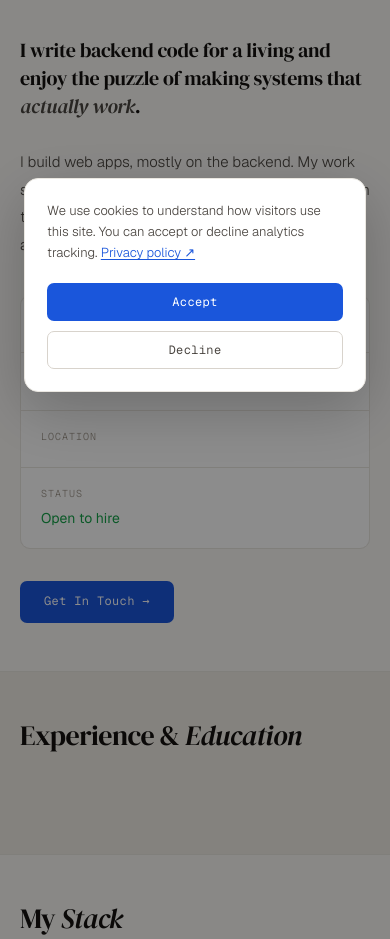
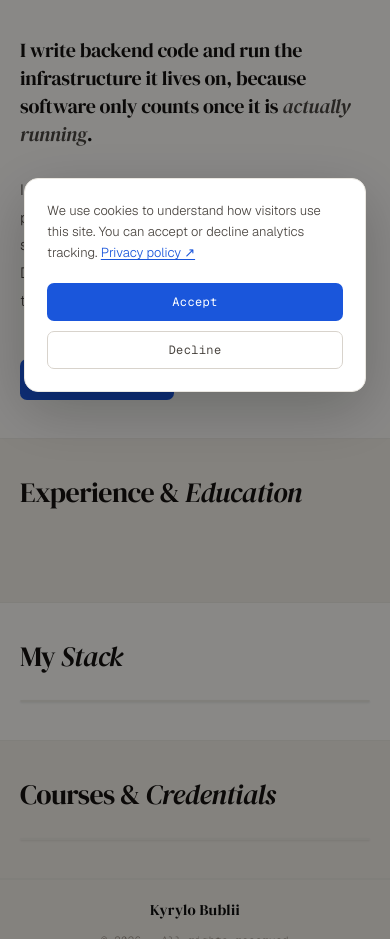
Before and after one commit to KyryloBublii/digital-cv, a Flask app: page /about in a window 390 px wide. Shown: the part 369-1308 px from the top of the page. Run offline with Flask 3, Linux system fonts and the light colour scheme; data that the repository does not hold is empty.

Commit message:
Change of visual

```diff
--- a/app.py
+++ b/app.py
@@ -17,6 +17,41 @@ if not _secret_key:
     raise RuntimeError("SECRET_KEY environment variable is not set")
 app.secret_key = _secret_key
 app.context_processor(inject_seo)
+
+
+def _static_exists(filename: str) -> bool:
+    """True when a file exists under static/.
+
+    Used by the picture() macro: a <source> pointing at a missing file is NOT
+    skipped by the browser — it wins the type match, 404s, and the <img>
+    fallback never runs, leaving a broken image.
+    """
+    return os.path.isfile(os.path.join(app.static_folder, filename))
+
+
+app.jinja_env.globals["static_exists"] = _static_exists
+
+
+def _to_bullets(value):
+    """Return a description as a list of bullet strings, or None for prose.
+
+    Accepts either a JSON array in profile.json, or a plain string whose lines
+    start with "-", "–" or "•" — so a list pasted straight from a CV renders as
+    a real <ul> instead of one run-on paragraph.
+    """
+    if isinstance(value, (list, tuple)):
+        items = [str(v).strip().lstrip("-–•").strip() for v in value]
+    elif isinstance(value, str):
+        lines = [line.strip() for line in value.splitlines() if line.strip()]
+        if not lines or not all(line.startswith(("-", "–", "•")) for line in lines):
+            return None
+        items = [line.lstrip("-–•").strip() for line in lines]
+    else:
+        return None
+    return [item for item in items if item] or None
+
+
+app.jinja_env.filters["bullets"] = _to_bullets
 
 
 @app.context_processor
--- a/static/css/custom.css
+++ b/static/css/custom.css
@@ -364,7 +364,14 @@ nav {
 /* ═══════════════════════════════════════════════
    SECTION HEADERS
 ═══════════════════════════════════════════════ */
-.s { padding: 90px 0; }
+.s { padding: 62px 0; }
+/* The first section on a page sits beneath the fixed nav, so its top padding
+   has to clear --nav-h before the normal section rhythm begins. Mobile
+   overrides this further down. */
+#about-top,
+#contact-top,
+#projects-top,
+#privacy-top { padding-top: calc(var(--nav-h) + 44px); }
 .s-alt {
   background: var(--bg-2);
   border-top: 1px solid var(--ink-5);
@@ -574,8 +581,11 @@ nav {
   display: grid;
   grid-template-columns: 300px 1fr;
   gap: 64px;
-  align-items: start;
+  align-items: stretch;   /* lets the copy column match the photo's height */
 }
+/* Copy fills the column so the CTA can sit on the photo's baseline, bottom-right. */
+.about-copy { display: flex; flex-direction: column; }
+.about-copy .about-links { margin-top: auto; display: flex; justify-content: flex-end; }
 .about-photo-box { position: sticky; top: 80px; }
 .about-photo {
   width: 100%;
@@ -621,27 +630,6 @@ nav {
   line-height: 1.85;
   margin-bottom: 16px;
 }
-.about-fact-grid {
-  display: grid;
-  grid-template-columns: 1fr 1fr;
-  gap: 1px;
-  background: var(--ink-5);
-  border: 1px solid var(--ink-5);
-  border-radius: var(--radius);
-  overflow: hidden;
-  margin: 36px 0 32px;
-}
-.about-fact { background: var(--surface); padding: 18px 20px; }
-.af-label {
-  font-family: var(--fm);
-  font-size: 10px;
-  font-weight: 300;
-  letter-spacing: 0.1em;
-  text-transform: uppercase;
-  color: var(--ink-3);
-  margin-bottom: 4px;
-}
-.af-val { font-size: 14px; font-weight: 400; color: var(--ink); }
 .about-links { display: flex; gap: 10px; flex-wrap: wrap; }
 
 /* ═══════════════════════════════════════════════
@@ -726,28 +744,36 @@ nav {
    who issued it, when, and the way to check it. Date sits with the issuer on
    the metadata line rather than in its own rail — "August 2026" never fit the
    rail, and pairing it with the issuer is how a credential is actually read. */
-.certs-list { display: flex; flex-direction: column; gap: 8px; }
+/* One bordered register rather than five floating cards — same container
+   language as the skills table above it, so the page reads as one system. */
+.certs-list {
+  display: flex;
+  flex-direction: column;
+  background: var(--surface);
+  border: 1px solid var(--ink-5);
+  border-radius: var(--radius-lg);
+  overflow: hidden;
+  box-shadow: var(--shadow-sm);
+}
 .cert-item {
   display: flex;
   align-items: center;
   justify-content: space-between;
   gap: 24px;
-  background: var(--surface);
-  border: 1px solid var(--ink-5);
-  border-radius: var(--radius);
-  padding: 16px 22px;
+  background: transparent;
+  border-bottom: 1px solid var(--ink-5);
+  padding: 17px 24px;
   text-decoration: none;
   color: inherit;
-  transition: border-color 0.2s var(--ease), background 0.2s var(--ease), box-shadow 0.2s var(--ease);
+  transition: background 0.18s var(--ease);
 }
-a.cert-item:hover {
-  background: var(--accent-bg);
-  border-color: var(--accent);
-  box-shadow: var(--shadow-sm);
-}
+.cert-item:last-child { border-bottom: none; }
+/* Warm neutral wash, matching .skill-row:hover — a blue tint on a full-width
+   row reads as selected text rather than a hovered link. */
+a.cert-item:hover { background: var(--bg); }
 a.cert-item:focus-visible {
   outline: 2px solid var(--accent);
-  outline-offset: 2px;
+  outline-offset: -2px;
 }
 .cert-body { min-width: 0; }
 .cert-name {
@@ -972,7 +998,7 @@ footer {
   .stack-card { display: none; }
 
   /* Sections */
-  .s { padding: 64px 0; }
+  .s { padding: 48px 0; }
 
   /* Project cards — stack image above body */
   .proj-card {
@@ -990,6 +1016,7 @@ footer {
     grid-template-columns: 1fr;
     gap: 36px;
   }
+  .about-copy .about-links { margin-top: 28px; justify-content: flex-start; }
   .about-photo-box {
     position: static;
     display: grid;
@@ -1029,7 +1056,7 @@ footer {
   .proj-link { font-size: 11px; }
 
   /* Sections */
-  .s { padding: 48px 0; }
+  .s { padding: 38px 0; }
   .s-head { flex-direction: column; align-items: flex-start; gap: 6px; margin-bottom: 28px; }
 
   /* Tag filters */
@@ -1050,7 +1077,6 @@ footer {
     aspect-ratio: 3/2;
     max-height: 220px;
   }
-  .about-fact-grid { grid-template-columns: 1fr; }
 
   /* Skills */
   .skill-row { grid-template-columns: 1fr; }
--- a/templates/about.html
+++ b/templates/about.html
@@ -1,6 +1,6 @@
 {% extends "base.html" %}
 {% block title %}Kyrylo Bublii · About Me{% endblock %}
-{% block description %}About Kyrylo Bublii — backend developer and data engineer based in Siauliai, Lithuania. BSc Software Engineering. Experience in Python, Java, PostgreSQL, Docker and REST APIs.{% endblock %}
+{% block description %}About Kyrylo Bublii — DevOps engineer and Python developer based in Siauliai, Lithuania. BSc Software Engineering. Docker, Kubernetes, CI/CD, Linux, Flask and PostgreSQL.{% endblock %}
 
 {% block structured_data %}
 <script type="application/ld+json">
@@ -9,7 +9,7 @@
   "@type": "Person",
   "name": "Kyrylo Bublii",
   "url": "https://kyrylobublii.com",
-  "jobTitle": "Backend Developer",
+  "jobTitle": "DevOps Engineer & Python Developer",
   "worksFor": {
     "@type": "Organization",
     "name": "ELGA"
@@ -29,10 +29,22 @@
     "https://www.fiverr.com/stalkerweb",
     "https://www.upwork.com/freelancers/~01c6081b138f1030a9"
   ],
-  "knowsAbout": ["Python", "Java", "PostgreSQL", "Flask", "Spring Boot", "ETL", "Docker", "REST APIs", "FastAPI", "Django"]
+  "knowsAbout": ["Docker", "Kubernetes", "CI/CD", "GitHub Actions", "Linux", "nginx", "Python", "Flask", "FastAPI", "Django", "PostgreSQL", "REST APIs", "ETL"]
 }
 </script>
 {% endblock %}
+
+{# Renders a description as a list when its lines are bullets, prose otherwise. #}
+{% macro description_block(text) %}
+  {%- set items = text | bullets -%}
+  {%- if items -%}
+  <ul class="exp-bullets">
+    {%- for item in items %}<li>{{ item }}</li>{% endfor %}
+  </ul>
+  {%- else -%}
+  <p class="exp-desc">{{ text }}</p>
+  {%- endif -%}
+{% endmacro %}
 
 {% block content %}
 
@@ -41,7 +53,7 @@
   <div class="wrap">
     <div class="s-head rv">
       <div>
-        <h2 class="s-title">Who I <em>am</em></h2>
+        <h2 class="s-title">Who I <em>am</em>?</h2>
       </div>
     </div>
     <div class="about-grid">
@@ -50,20 +62,13 @@
           {% from "macros.html" import picture %}
           {{ picture('images/profile', 'Kyrylo Bublii — backend developer', 400, 400) }}
         </div>
-
       </div>
-      <div class="rv d1">
+      <div class="about-copy rv d1">
         <p class="about-lead">
-          I write backend code for a living and enjoy the puzzle of making systems that <em>actually work</em>.
+          I write backend code and run the infrastructure it lives on, because software only counts once it is <em>actually running</em>.
         </p>
         <div class="about-body">
-          <p>I build web apps, mostly on the backend. My work spans APIs, internal tools and freelance projects. On the data side I design schemas, write ETL pipelines and work with PostgreSQL.</p>
-        </div>
-        <div class="about-fact-grid">
-          <div class="about-fact"><div class="af-label">Role</div><div class="af-val">{% if experience %}{{ experience[0].role }} · {{ experience[0].org }}{% endif %}</div></div>
-          <div class="about-fact"><div class="af-label">Degree</div><div class="af-val">{% if education %}{{ education[0].title }}{% endif %}</div></div>
-          <div class="about-fact"><div class="af-label">Location</div><div class="af-val">{{ profile.get('location') }}</div></div>
-          <div class="about-fact"><div class="af-label">Status</div><div class="af-val" style="color:#16a34a;">{{ profile.get('status', 'Open to hire') }}</div></div>
+          <p>I ship and run backend systems: containers, CI/CD pipelines and Linux servers, plus the Python services they carry. Most of my time goes to Docker, Kubernetes and deployment automation — the rest to Flask, FastAPI and PostgreSQL.</p>
         </div>
         <div class="about-links">
           <a href="{{ url_for('contact') }}" class="btn-primary">Get In Touch →</a>
@@ -88,7 +93,7 @@
           <div class="exp-period">{{ item.period_start }}{% if item.period_end %} – {{ item.period_end }}{% endif %}</div>
           <div class="exp-role">{{ item.role }}</div>
           <div class="exp-org">{{ item.org }}{% if item.location %} · {{ item.location }}{% endif %}</div>
-          {% if item.description %}<p class="exp-desc">{{ item.description }}</p>{% endif %}
+          {% if item.description %}{{ description_block(item.description) }}{% endif %}
         </div>
         {% endfor %}
       </div>
@@ -98,7 +103,7 @@
           <div class="exp-period">{{ item.period }}</div>
           <div class="exp-role">{{ item.title }}</div>
           <div class="exp-org">{{ item.org }}</div>
-          {% if item.description %}<p class="exp-desc">{{ item.description }}</p>{% endif %}
+          {% if item.description %}{{ description_block(item.description) }}{% endif %}
         </div>
         {% endfor %}
       </div>
@@ -114,10 +119,12 @@
         <h2 class="s-title">My <em>Stack</em></h2>
       </div>
     </div>
-    <div class="skills-table-wrap rv">
+    {# One unnamed group means the label column is dead space — the two-column
+       table only earns its keep when the skills are actually categorised. #}
+    <div class="skills-table-wrap rv{% if skills | length < 2 %} is-flat{% endif %}">
       {% for category, items in skills.items() %}
       <div class="skill-row">
-        <span class="sk-cat">{{ category }}</span>
+        {% if skills | length > 1 %}<span class="sk-cat">{{ category }}</span>{% endif %}
         <div class="sk-items">
           {% for item in items %}<span class="sk-pill">{{ item }}</span>{% endfor %}
         </div>
--- a/templates/base.html
+++ b/templates/base.html
@@ -4,7 +4,7 @@
   <meta charset="UTF-8" />
   <meta name="viewport" content="width=device-width, initial-scale=1.0" />
   <title>{% block title %}Kyrylo Bublii{% endblock %}</title>
-  <meta name="description" content="{% block description %}Kyrylo Bublii — backend developer specialising in Python, Java and PostgreSQL. Available for freelance projects.{% endblock %}" />
+  <meta name="description" content="{% block description %}Kyrylo Bublii — DevOps engineer and Python developer. Docker, Kubernetes, CI/CD and Linux, with Flask and FastAPI on PostgreSQL. Available for freelance projects.{% endblock %}" />
   <meta name="robots" content="index, follow" />
   <link rel="canonical" href="{{ canonical }}" />
 
--- a/templates/macros.html
+++ b/templates/macros.html
@@ -7,11 +7,12 @@
   width     — optional HTML width attribute
   height    — optional HTML height attribute
 
-  Requires: a .webp and a .jpg (or .png) file at the given path under /static/.
-  Generate the WebP file with image_utils.convert_to_webp().
+  Requires a .jpg at the given path under /static/. A .webp beside it is used
+  when present and skipped when not — generate one with
+  image_utils.convert_to_webp() and it is picked up automatically.
 #}
 <picture>
-  <source srcset="{{ url_for('static', filename=base_path + '.webp') }}" type="image/webp" />
+  {% if static_exists(base_path + '.webp') %}<source srcset="{{ url_for('static', filename=base_path + '.webp') }}" type="image/webp" />{% endif %}
   <img
     src="{{ url_for('static', filename=base_path + '.jpg') }}"
     alt="{{ alt }}"
--- a/templates/projects.html
+++ b/templates/projects.html
@@ -1,6 +1,6 @@
 {% extends "base.html" %}
 {% block title %}Kyrylo Bublii · Projects{% endblock %}
-{% block description %}Side projects and open-source work by Kyrylo Bublii — web apps, APIs, ETL pipelines and data tools built with Python, Java and PostgreSQL.{% endblock %}
+{% block description %}Side projects and open-source work by Kyrylo Bublii — web apps, APIs, ETL pipelines and data tools built with Python, Docker and PostgreSQL.{% endblock %}
 
 {% block content %}
 
```
Also changed, not shown: other parts of static/css/custom.css (+37 -9 lines), data/projects.py (+0 -8 lines), templates/index.html (+5 -5 lines).
